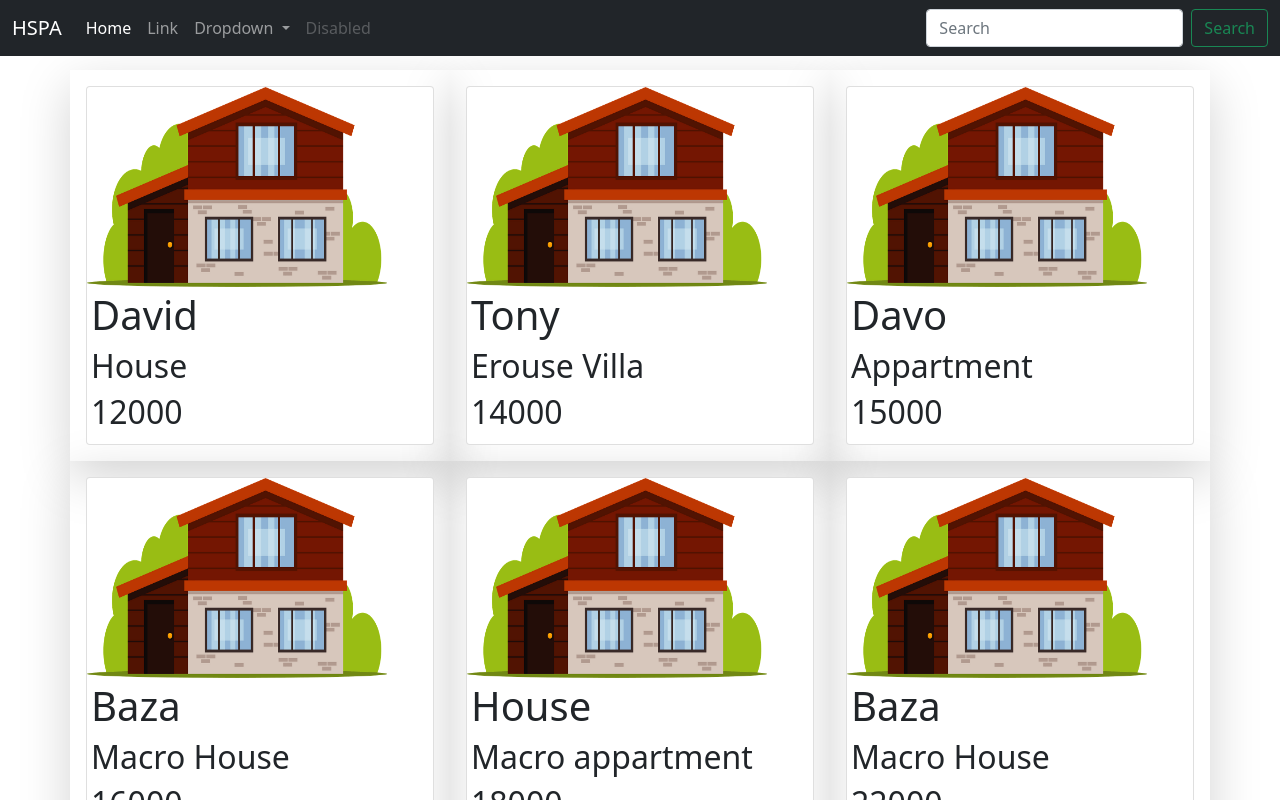
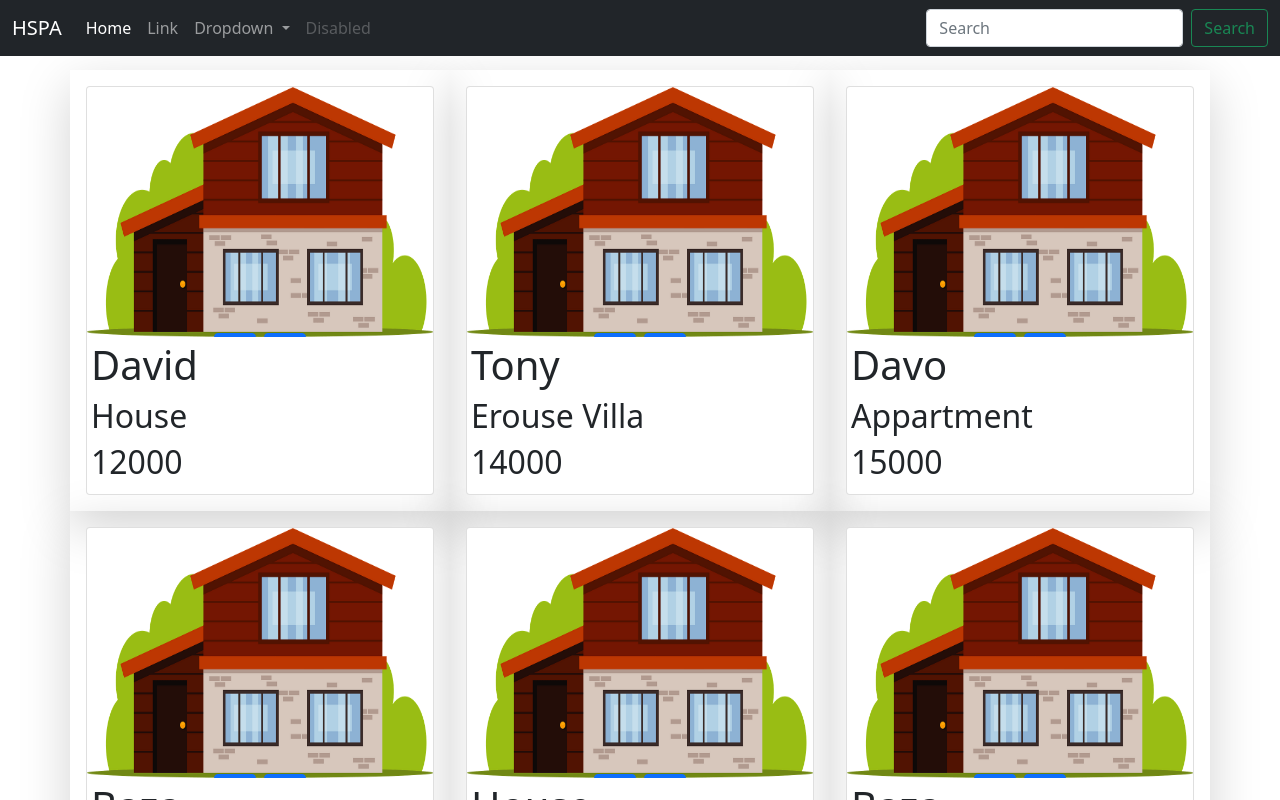
Before and after one commit to dmork123/HSPA, an Angular app: page / in a window 1280 px wide. Shown: the top 800 px of the page. Built offline with nearby package versions, Linux system fonts and the light colour scheme.

Commit message:
added css styling

```diff
--- a/src/app/property/property-card/property-card.component.css
+++ b/src/app/property/property-card/property-card.component.css
@@ -1,4 +1,36 @@
-.propImg{
-  height: 200px;
-  width: 300px;
+.card-img-wrapper{
+  overflow: hidden;
+  position: relative;
 }
+
+.card:hover img {
+  transform: scale(1.2,1.2);
+  transition-duration: 500ms;
+  transition-timing-function: ease-out;
+  height: 250px;
+  opacity: .5;
+}
+
+.card img {
+  transform: scale(1,1);
+  transition-duration: 500ms;
+  transition-timing-function: ease-out;
+  height: 250px;
+}
+
+.member-icons{
+  position: absolute;
+  bottom: -20%;
+  left: 0;
+  right: 0;
+  margin-right: auto;
+}
+
+.card-img-wrapper:hover .member-icons {
+  bottom: 0;
+  opacity: 1;
+}
+
+.animate{
+  transition: all 0.3s ease-in-out;
+ }
--- a/src/app/property/property-card/property-card.component.html
+++ b/src/app/property/property-card/property-card.component.html
@@ -1,9 +1,21 @@
 
 <div class="card" >
-  <img class="propImg" src="assets/images/house_default.png">
+  <div class="card-img-wrapper">
+    <img class="card-img-top" src="assets/images/house_default.png">
+    <ul class="list-inline text-center member-icons animate">
+      <li class="list-inline-item">
+        <button class="btn btn-primary"><i class="fas fa-edit"></i></button>
+      </li>
+      <li class="list-inline-item">
+        <button class="btn btn-primary"><i class="fas fa-address-book"></i></button>
+      </li>
+    </ul>
+  </div>
+
   <div class="card-body p-1">
     <h1>{{property.Name}}</h1>
     <h2> {{property.Type}} </h2>
     <h2> {{property.Price}} </h2>
   </div>
+
 </div>
--- a/src/index.html
+++ b/src/index.html
@@ -1,6 +1,7 @@
 <!doctype html>
 <html lang="en">
 <head>
+  <script src="https://kit.fontawesome.com/b19d2d6e43.js" crossorigin="anonymous"></script>
   <meta charset="utf-8">
   <title>MyFirstApp</title>
   <base href="/">
```
